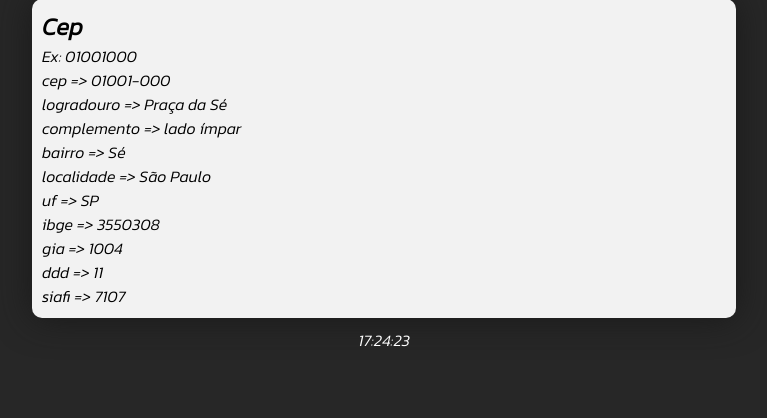
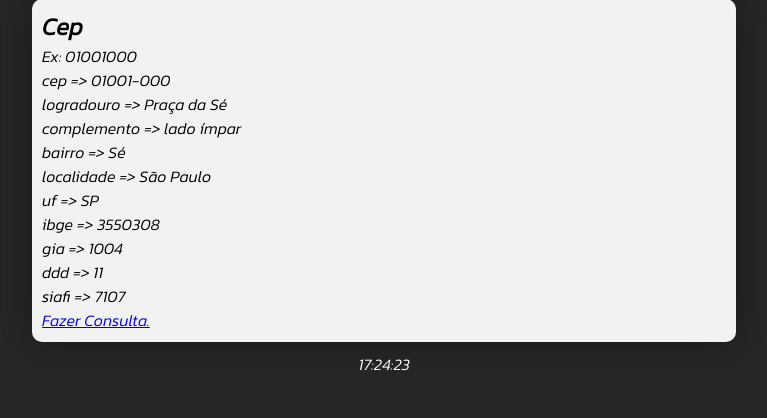
Before and after one commit to ZorroSec/SkyRB, a Python web app: template web/templates/index.html in a window 1280 px wide. Shown: the part 56-474 px from the top of the page, without its empty margins (256-1023 px from the left). Run offline with Jinja, Linux system fonts and the light colour scheme; the template is opened without the code that fills it, so the values that code supplies are empty.

Commit message:
criando uma div no arquivo index.html chamada de more para guardar a ancora que leva para o link de consulta

```diff
--- a/web/templates/index.html
+++ b/web/templates/index.html
@@ -41,6 +41,9 @@
                             siafi => 7107 <br>
                         </code>
                     </div>
+                    <div class="more">
+                        <a href="/cep">Fazer Consulta.</a>
+                    </div>
                 </div>
             </div>
         </div>
```
